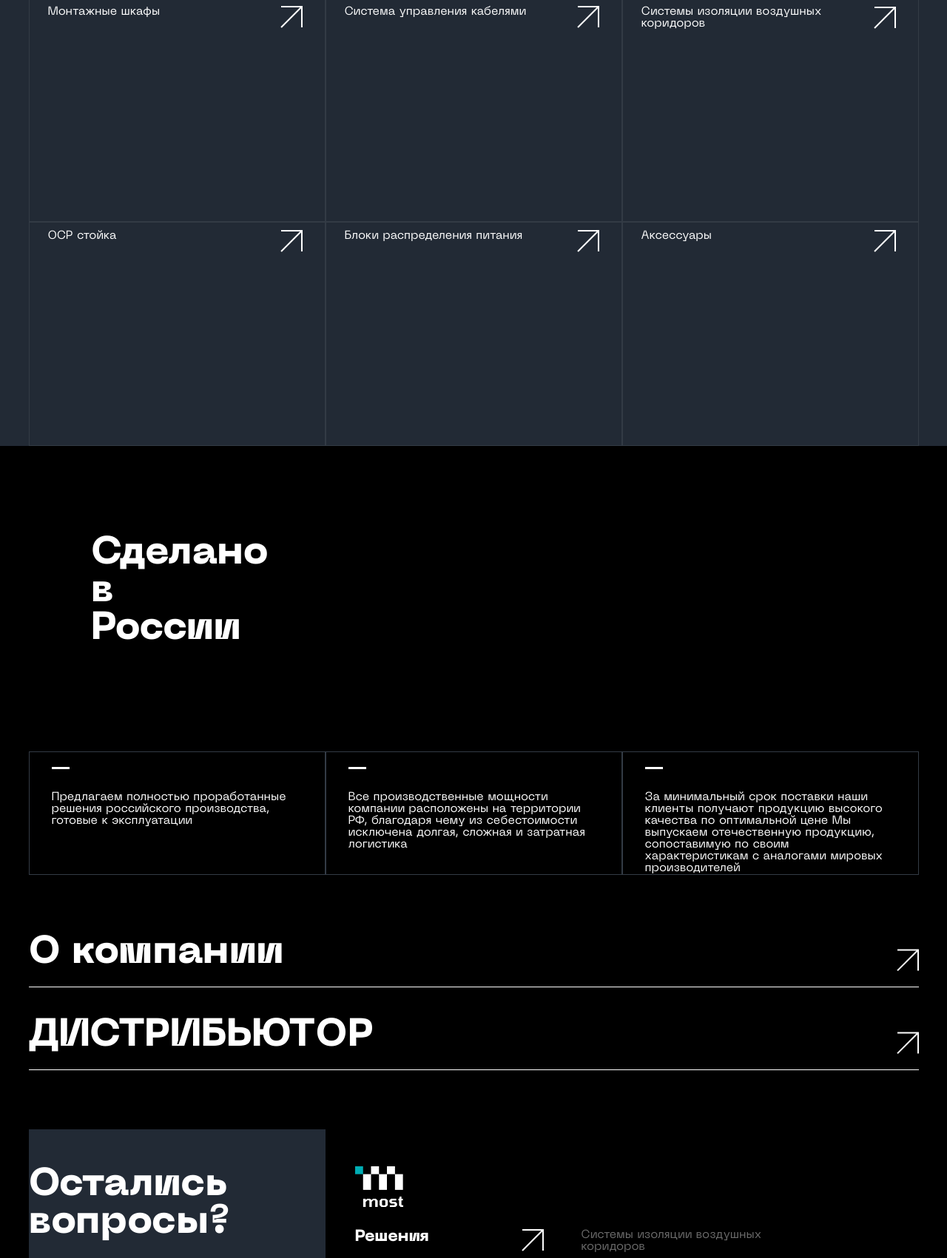
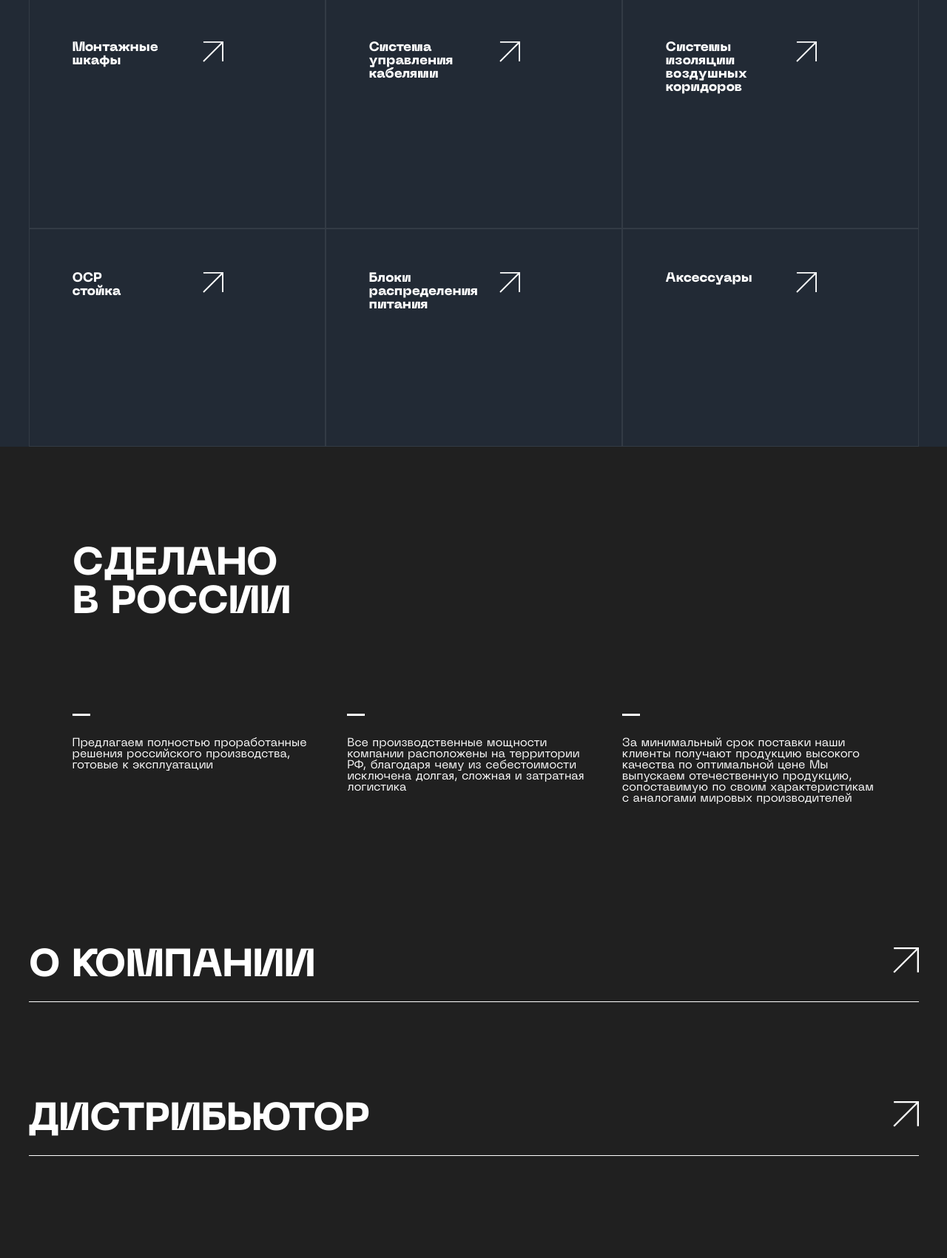
Before and after one commit to Slava2509/MOST_site, a website built with Vite: page index.html in a window 1280 px wide. Shown: the part 519-2220 px from the top of the page at 74% size. Built offline with nearby package versions, Linux system fonts and the light colour scheme.

Commit message:
third commit

```diff
--- a/asets/scss/index.scss
+++ b/asets/scss/index.scss
@@ -15,11 +15,14 @@ img {
 body {
     font-family: $mainFontFamily;
     color: $colorTextStyle;
+    // overflow-x: hidden;
+
 
 }
 
 a {
     text-decoration: none !important;
+    color: $colorTextStyle;
 }
 
 li {
@@ -45,9 +48,9 @@ p {
 .header {
     position: absolute;
     width: 100%;
-}
 
-.menu {
+
+    &__menu {
         display: flex;
         justify-content: space-between;
         padding-top: 85px;
@@ -71,6 +74,7 @@ p {
             width: 31px;
             height: 14px;
             padding-top: 17px;
+        }
     }
 }
 
@@ -104,35 +108,39 @@ p {
     }
 
     &__text {
-        padding-bottom: 30px;
+        padding-bottom: 67px;
+        padding-right: 20px;
+    }
+
+    &__text-txt {
+        line-height: 26px;
+        font-size: 16px;
+        max-width: 300px;
+        font-weight: 400;
+    }
+}
+
+.nav {
+    background: #222A35;
+
+    &__content {
+        display: flex;
+        flex-wrap: wrap;
+        flex-direction: row;
 
 
     }
 
-    &__text-txt {
-        line-height: 26px;
-        font-weight: 400;
-        font-size: 16px;
-        max-width: 300px;
-
-    }
-}
-
-.content {
-    background: #222A35;
-
-    .contentLink {
+    &__link {
+        width: calc(100%/3);
         display: flex;
-        flex-direction: row;
-        flex-wrap: wrap;
-
-    }
-
-    .links {
-        width: calc(100%/3);
-        height: 0px;
-        padding-bottom: 25%;
-        border: 0.5px solid #333B45;
+        padding-bottom: 15%;
+        border: 1px solid #333B45;
+        justify-content: space-between;
+        padding-left: 58px;
+        padding-top: 58px;
+        padding-right: 137px;
+        gap: 137px;
 
         @media screen and (max-width: 986px) {
             width: calc(100%/2);
@@ -140,88 +148,148 @@ p {
 
         @media screen and (max-width: 586px) {
             width: 100%;
+            padding-right: 77px;
+            padding-left: 38px;
+            padding-top: 38px;
+        }
     }
 
-        &__link {
+    &__imgBox:hover {
+        background-image: url('/img/picCase.png');
+    }
+
+    &__imgSys:hover {
+        background-image: url('/img/sys.png');
+    }
+
+    &__imgCond:hover {
+        background-image: url('/img/cond.png');
+    }
+
+    &__imgOcp:hover {
+        background-image: url('/img/ocp.png');
+    }
+
+    &__imgBlock:hover {
+        background-image: url('/img/block.png');
+    }
+
+    &__imgAcs:hover {
+        background-image: url('/img/acs.png');
+    }
+
+    &__item {
+        width: 15%;
+        font-weight: 800;
+        font-size: 18px;
+        line-height: 18px;
+    }
+
+    &__svg {
+        // margin-left: 100px;
+        width: 28px;
+        height: 28px;
+    }
+}
+
+.main {
+    background-color: #202020;
+
+    &__inner {
+        display: flex;
+        flex-direction: column;
+        padding-left: 59px;
+        padding-right: 59px;
+    }
+
+    &__title {
+        padding-top: 134px;
+        max-width: 20rem;
+        padding-bottom: 123px;
+
+        @media screen and (max-width: 786px) {
+            padding-top: 96px;
+            padding-bottom: 36px;
+        }
+    }
+
+    &__title_text {
+        text-transform: uppercase;
+        font-size: 53px;
+        font-weight: 800;
+        line-height: 52px;
+
+        @media screen and (max-width: 786px) {
+            font-size: 35px;
+            line-height: 34px;
+        }
+    }
+
+    &__item {
         display: flex;
         justify-content: space-between;
-            padding-right: 30px;
-            padding-top: 10px;
-            padding-left: 25px;
+        padding-bottom: 59px;
+        gap: 30px;
+
+        @media screen and (max-width: 786px) {
+            flex-direction: column;
         }
+    }
+
+    &__item_article {
+        width: calc(100%/3);
+
+        @media screen and (max-width: 786px) {
+            width: 100%;
         }
 
     }
 
-.info {
-    background-color: black;
-    padding-bottom: 40px;
-
-    .inner {
-        display: flex;
-        flex-direction: column;
-        padding-top: 120px;
+    &__item_text {
+        padding-top: 30px;
+        font-size: 16px;
+        font-weight: 400;
+        line-height: 15px;
+        text-align: left;
     }
 
-    .title {
-        font-family: Neue Machina;
-        font-size: 53px;
-        font-weight: 800;
-        line-height: 51.14px;
-        text-align: left;
-        max-width: 23%;
-        padding-left: 7%;
-        margin-bottom: 70px;
-    }
+    &__link_box {
+        padding-bottom: 135px;
 
-    .innerItem {
-        padding-top: 70px;
-        display: flex;
-        flex-wrap: wrap;
-        margin-bottom: 40px;
-
-        @media screen and (max-width: 586px) {
-            flex-direction: column;
-            flex-wrap: nowrap;
-        }
-
-    }
-
-    .titleItem {
-        width: calc(100%/3);
-        padding-left: 30px;
-        padding-right: 30px;
-        padding-top: 20px;
-        border: 0.5px solid #333B45;
-
-        @media screen and (max-width: 586px) {
-            width: 100%;
+        @media screen and (max-width: 786px) {
+            padding-bottom: 98px;
         }
     }
 
-    .itemText {
-        padding-top: 30px;
-    }
-
-    .titleInfo {
-        display: flex;
+    &__link {
+        display: inline-flex;
         justify-content: space-between;
-        padding-top: 40px;
-        border-bottom: 1px solid #fff;
-    }
-
-    .titleInfoText {
-        font-family: Neue Machina;
+        width: 100%;
+        border-bottom: 1px solid $colorTextStyle;
         font-size: 53px;
         font-weight: 800;
-        line-height: 51.14px;
-        text-align: left;
-        padding-bottom: 20px;
+        line-height: 51px;
+        padding-bottom: 22px;
+        padding-top: 134px;
+        text-transform: uppercase;
+
+        @media screen and (max-width: 786px) {
+            padding-top: 96px;
+            font-size: 30px;
+            line-height: 29px;
+            padding-bottom: 9px;
+
         }
     }
 
+    &__img_link {
+        height: 35px;
+    }
+}
+
+
 .footer {
-    background-color: black;
+    background-color: #202020;
     padding-top: 40px;
     padding-bottom: 40px;
 
@@ -246,7 +314,7 @@ p {
         .title {
             font-size: 53px;
             font-weight: 800;
-            line-height: 51.14px;
+            line-height: 52px;
             text-align: left;
             padding-bottom: 30px;
         }
@@ -323,7 +391,7 @@ p {
         .titleFooterContent {
             font-size: 22px;
             font-weight: 800;
-            line-height: 21.23px;
+            line-height: 21px;
             text-align: left;
         }
 
--- a/index.html
+++ b/index.html
@@ -20,7 +20,7 @@
 
     <header class="header">
       <div class="container">
-        <div class="menu">
+        <div class="header__menu">
           <a href="index.html" class="menu__logo"><img src="img/logo.png" alt="logo"></a>
           <nav class="menu__nav"><img src="img/menuNav.png" alt="menu">
           </nav>
@@ -45,71 +45,76 @@
       </div>
     </div>
 
-    <nav class="content">
+    <nav class="nav">
       <div class="container">
-        <ul class="contentLink">
-          <li class="links">
-            <a href="#" class="links__link">
-              <p class="titleLinks">Монтажные шкафы</p>
-              <img src="img/arrow.svg" alt="image" class="imgTitleLinks">
+        <div class="nav__content">
+          <a href="#" class="nav__link nav__imgBox">
+            <span class="nav__item"> Монтажные шкафы </span>
+            <img src="img/arrow.svg" class="nav__svg">
           </a>
-          </li>
-          <li class="links">
-            <a href="#" class="links__link">
-              <p class="titleLinks">Система управления кабелями</p>
-              <img src="img/arrow.svg" alt="image" class="imgTitleLinks">
+
+          <a href="#" class="nav__link nav__imgSys">
+            <span class="nav__item"> Система управления кабелями </span>
+            <img src="img/arrow.svg" class="nav__svg">
           </a>
-          </li>
-          <li class="links">
-            <a href="#" class="links__link">
-              <p class="titleLinks">Cистемы изоляции воздушных
-                коридоров</p>
-              <img src="img/arrow.svg" alt="image" class="imgTitleLinks">
+
+          <a href="#" class="nav__link nav__imgCond">
+            <span class="nav__item"> Cистемы изоляции воздушных коридоров </span>
+            <img src="img/arrow.svg" class="nav__svg">
           </a>
-          </li>
-          <li class="links">
-            <a href="#" class="links__link">
-              <p class="titleLinks">ОСР стойка</p>
-              <img src="img/arrow.svg" alt="image" class="imgTitleLinks">
+
+          <a href="#" class="nav__link nav__imgOcp">
+            <span class="nav__item"> ОСР стойка</span>
+            <img src="img/arrow.svg" class="nav__svg">
           </a>
-          </li>
-          <li class="links">
-            <a href="#" class="links__link">
-              <p class="titleLinks">Блоки распределения питания</p>
-              <img src="img/arrow.svg" alt="image" class="imgTitleLinks">
+
+          <a href="#" class="nav__link nav__imgBlock">
+            <span class="nav__item"> Блоки распределения питания</span>
+            <img src="img/arrow.svg" class="nav__svg">
           </a>
-          </li>
-          <li class="links">
-            <a href="#" class="links__link">
-              <p class="titleLinks">Аксессуары</p>
-              <img src="img/arrow.svg" alt="image" class="imgTitleLinks">
+
+          <a href="#" class="nav__link nav__imgAcs">
+            <span class="nav__item"> Аксессуары </span>
+            <img src="img/arrow.svg" class="nav__svg">
           </a>
-          </li>
-        </ul>
+
+          <!--<a href="#" class="nav__link nav__img">Монтажные шкафы <img src="img/arrow.svg" class="nav_svg"></a>
+          <a href="#" class="nav__link nav__img">Монтажные шкафы <img src="img/arrow.svg" class="nav_svg"></a>
+          <a href="#" class="nav__link nav__img">Монтажные шкафы <img src="img/arrow.svg" class="nav_svg"></a>
+          <a href="#" class="nav__link nav__img">Монтажные шкафы <img src="img/arrow.svg" class="nav_svg"></a> -->
+        </div>
       </div>
     </nav>
 
-    <section class="info">
+    <section class="main">
       <div class="container">
-        <div class="inner">
-          <h1 class="title">Сделано в России</h1>
-          <div class="innerItem">
-            <article class="titleItem"> <img src="img/line.png" alt="line">
-              <p class="itemText">Предлагаем полностью
+        <div class="main__inner">
+          <div class="main__title">
+            <h2 class="main__title_text">cделано в России</h2>
+          </div>
+          <div class="main__item">
+
+            <article class="main__item_article">
+              <img src="img/line.png" alt="line">
+              <p class="main__item_text">Предлагаем полностью
                 проработанные решения
                 российского производства,
                 готовые к эксплуатации</p>
             </article>
-            <article class="titleItem"> <img src="img/line.png" alt="line">
-              <p class="itemText">Все производственные мощности
+
+            <article class="main__item_article">
+              <img src="img/line.png" alt="line">
+              <p class="main__item_text">Все производственные мощности
                 компании расположены на
                 территории РФ, благодаря чему
                 из себестоимости исключена
                 долгая, сложная и затратная
                 логистика</p>
             </article>
-            <article class="titleItem"> <img src="img/line.png" alt="line">
-              <p class="itemText">
+
+            <article class="main__item_article">
+              <img src="img/line.png" alt="line">
+              <p class="main__item_text">
                 За минимальный срок поставки
                 наши клиенты получают продукцию
                 высокого качества по оптимальной
@@ -119,24 +124,18 @@
                 мировых производителей
               </p>
             </article>
+
           </div>
         </div>
 
+        <div class="main__link_box">
+          <a href="#" class="main__link">О компании<img src="img/arrow.svg" alt="image" class="main__img_link"></a>
 
-        <article class="titleInfo">
-          <h1 class="titleInfoText">
-            О компании
-          </h1>
-          <img src="img/arrow.svg" alt="image" class="imgTitleLinks">
-        </article>
-        <article class="titleInfo">
-          <h1 class="titleInfoText">
-            ДИСТРИБЬЮТOР
-          </h1>
-          <img src="img/arrow.svg" alt="image" class="imgTitleLinks">
-        </article>
+          <a href="#" class="main__link">Дистрибьютор<img src="img/arrow.svg" alt="image" class="main__img_link"></a>
+        </div>
       </div>
     </section>
+
 
     <footer class="footer">
       <div class="container">
```
Also changed, not shown: img/acs.png (added), img/block.png (added), img/cond.png (added), img/ocp.png (added), img/picCase.png (added), img/sys.png (added). Lines whose indentation alone changed are shown as unchanged.
